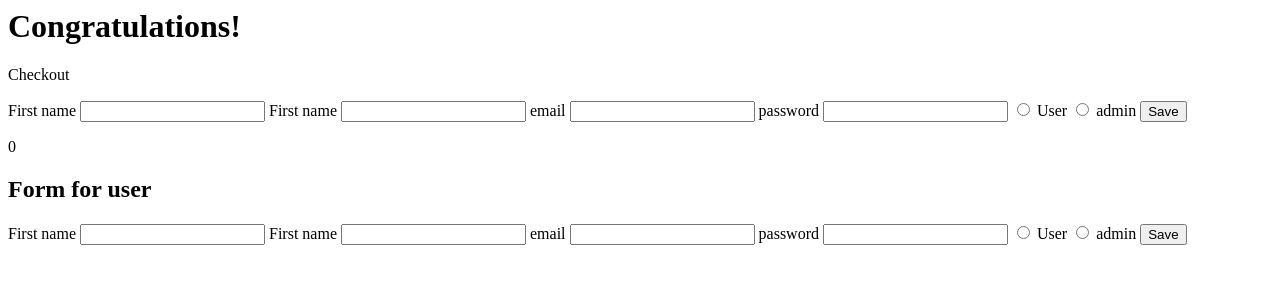
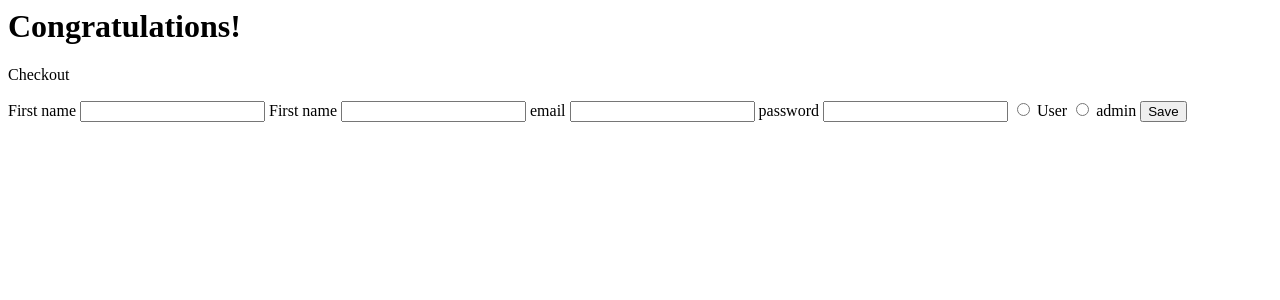
Before and after one commit to ljapkin-roman/phalcon-mvc, a PHP site: template app/views/index/index.phtml in a window 1280 px wide. Shown: the top 300 px of the page. Run offline with PHP 8.4, Linux system fonts and the light colour scheme; the template is opened without the code that fills it, so the values that code supplies are empty.

```diff
--- a/app/controllers/SignupController.php
+++ b/app/controllers/SignupController.php
@@ -1,4 +1,5 @@
 <?php
+declare(strict_types=1);
 
 use Phalcon\Mvc\Controller;
 
@@ -11,8 +12,6 @@ class SignupController extends Controller
 
     public function registerAction()
     {
-	    print_r("register action");
-	    /*
         $user = new Users();
         $data = $this->request->getPost();
         $data['password'] = password_hash($data['password'], PASSWORD_DEFAULT);
@@ -38,6 +37,5 @@ class SignupController extends Controller
                 echo $message->getMessage(), "<br/>";
             }
         }
-*/
     }
 }
--- a/app/views/index/index.phtml
+++ b/app/views/index/index.phtml
@@ -32,34 +32,3 @@
 
       <input type="submit" value="Save">
 </form>
-<?php print_r($users->count()); ?>
-<h2> Form for user </h2>
-<form action="signup/register" method="post">
-
-      <label for="firstname">First name</label>
-      <input id="firstname" type="text" name="firstname" value="<?php echo $data['firstname']; ?>" required>
-      <?php if (isset($errors['firstname'])) { print_r($errors['firstname']);
-      } ?>
-
-      <label for="lastname">First name</label>
-      <input id="lastname" type="text" name="lastname" value="<?php echo $data['lastname']; ?>" required>
-      <?php if (isset($errors['lastname'])) { print_r($errors['lastname']);
-      } ?>
-
-
-      <label for="email">email</label>
-      <input id="email" type="email" name="email" value="<?php echo $data['email']; ?>"required>
-
-      <label for="password">password</label>
-      <input id="password" type="password" name="password" value="<?php echo $data['password']; ?>"required>
-
-    <input type="radio" id="user"
-     name="status" value="user">
-    <label for="contactChoice1">User</label>
-
-    <input type="radio" id="admin"
-     name="status" value="admin">
-    <label for="contactChoice2">admin</label>
-
-      <input type="submit" value="Save">
-    </form>
--- a/public/index.php
+++ b/public/index.php
@@ -4,7 +4,7 @@ use Phalcon\Di\FactoryDefault;
 use Phalcon\Loader;
 use Phalcon\Mvc\View;
 use Phalcon\Mvc\Application;
-use Phalcon\Url;
+use Phalcon\Mvc\Url;
 use Phalcon\Db\Adapter\Pdo\Mysql;
 
 // Define some absolute path constants to aid in locating resources
```
Also changed, not shown: app/controllers/BeginController.php (added, +12 -0 lines), 1 other file.
